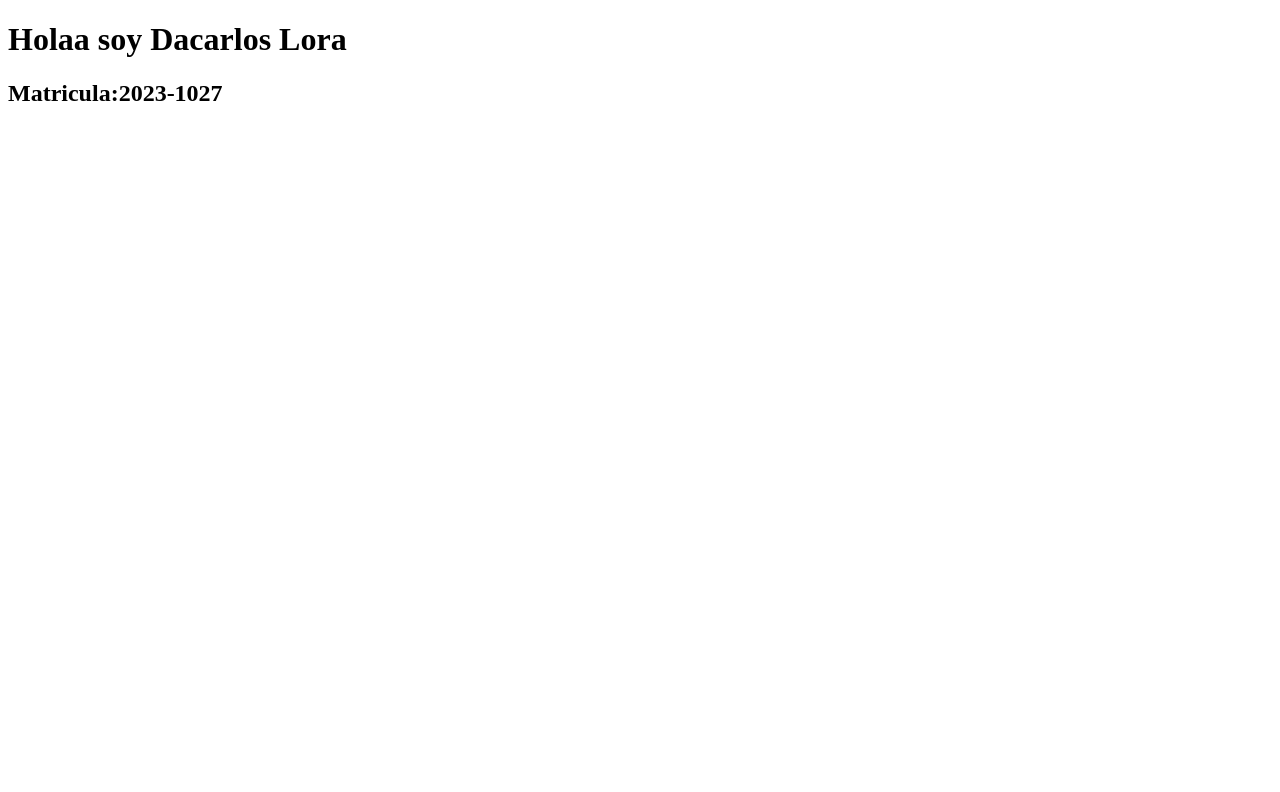
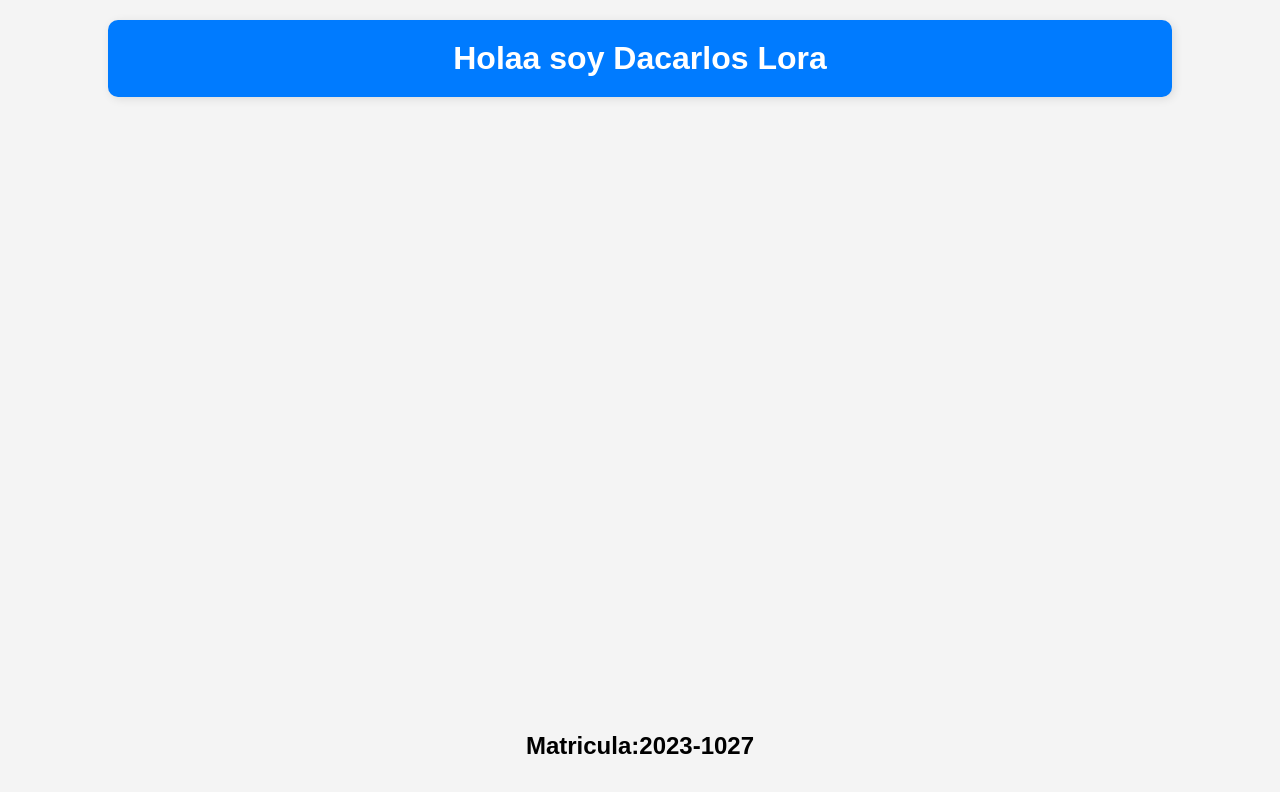
Before and after one commit to Dakootruco/mipaginaweb, a plain HTML site: page index.html in a window 1280 px wide. Drawn offline with Linux system fonts and the light colour scheme; files that its build step writes are made by us from their sources.

Commit message:
agregando stilo a la pagina web

```diff
--- /dev/null
+++ b/css/styles.css
@@ -0,0 +1,33 @@
+
+body {
+    font-family: Arial, sans-serif;
+    margin: 0;
+    padding: 0;
+    display: flex;
+    flex-direction: column;
+    justify-content: space-between;
+    align-items: center;
+    height: 100vh;
+    background-color: #f4f4f4;
+}
+
+
+h1 {
+    background-color: #007BFF;
+    color: white;
+    padding: 20px;
+    border-radius: 10px;
+    text-align: center;
+    width: 80%;
+    margin-top: 20px;
+    box-shadow: 2px 2px 10px rgba(0, 0, 0, 0.1);
+}
+
+
+h2 {
+    position: absolute;
+    bottom: 20px;
+    text-align: center;
+    font-size: 24px;
+    width: 100%;
+}
--- a/index.html
+++ b/index.html
@@ -4,6 +4,7 @@
     <meta charset="UTF-8">
     <meta name="viewport" content="width=device-width, initial-scale=1.0">
     <title>Mi Página Web</title>
+    <link rel="stylesheet" href="styles.css">
 </head>
 <body>
     <h1>Holaa soy Dacarlos Lora </h1>
```
